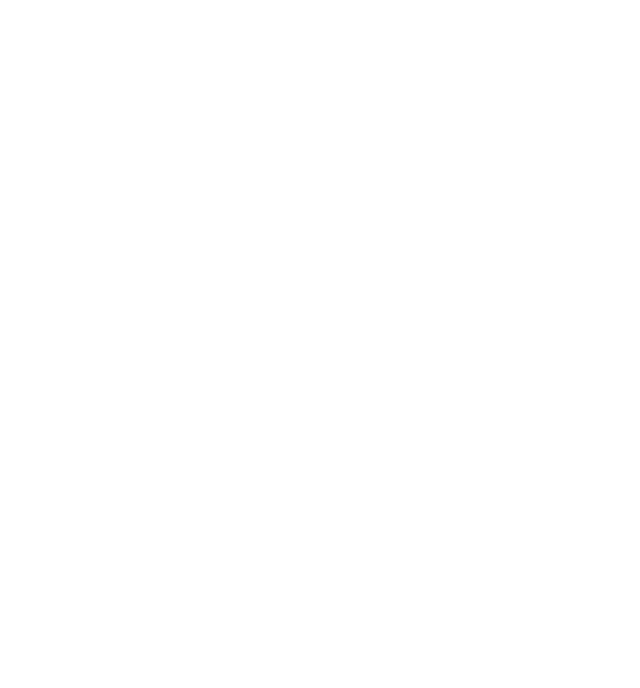
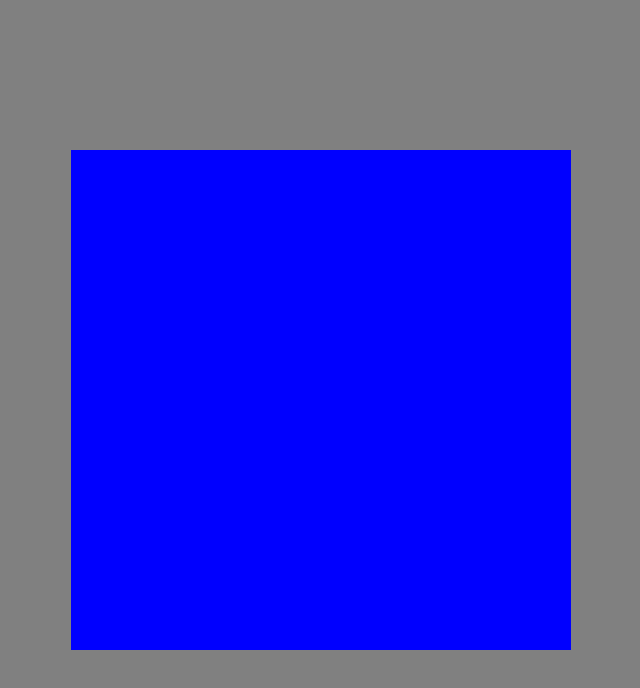
Before and after one commit to PhZ3R0/projeto-social, a plain HTML site: page index.html in a window 1280 px wide. Shown: the whole page, without its empty margins (319-959 px from the left). Drawn offline with Linux system fonts and the light colour scheme.

Commit message:
update html css

```diff
--- a/index.html
+++ b/index.html
@@ -5,10 +5,17 @@
     <meta name="viewport" content="width=device-width, initial-scale=1.0">
     <link rel="shortcut icon" href="favicon.ico" type="image/x-icon">
     <title>Projeto Redes Sociais</title>
-
+    <link rel="stylesheet" href="styles/style.css">
 
 </head>
 <body>
+    <main>
+        <section id="telefone">
 
+        </section>
+        <section id="redes-sociais">
+
+        </section>
+    </main>
 </body>
 </html>
--- /dev/null
+++ b/styles/style.css
@@ -0,0 +1,26 @@
+* {
+    margin: 0px;
+    padding: 0px;
+    font-family: helvetica;
+}
+html, body {
+    height: 100vh;
+    width: 100vw;
+    background-color: black;
+}
+
+main {
+    height: 100vh;
+    position: relative;
+    background-color: gray;
+}
+
+section#telefone {
+    height: 500px;
+    width: 500px;
+    background-color: blue;
+    position: absolute;
+    left: 50%;
+    top: 50%;
+    transform: translate(-50%, -50%);
+}
```
